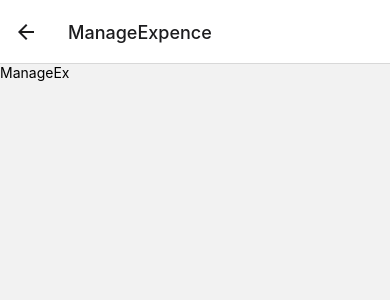
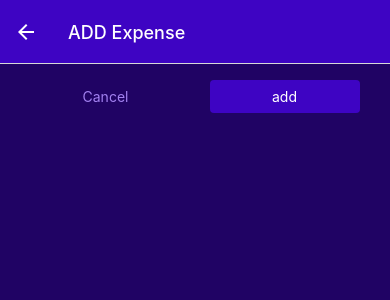
Before and after one commit to Niket47/Alpha, a React Native app: screen /ManageExpence in a window 390 px wide. Shown: the top 300 px of the page. Built offline with nearby package versions, Linux system fonts and the light colour scheme.

Commit message:
some changes with start redux

```diff
--- /dev/null
+++ b/Expense-App/Components/CxButton.js
@@ -0,0 +1,41 @@
+import { View, Text, Pressable, StyleSheet } from 'react-native';
+import React from 'react';
+import { GlobalStyles } from '../constants/Styles';
+
+const CxButton = ({ onbtnpress, children, mode, style }) => {
+  return (
+    <View style={style}>
+      <Pressable onPress={onbtnpress}>
+        <View style={[styles.button, mode === 'flat' && styles.flat]}>
+          <Text style={[styles.buttonText, mode === 'flat' && styles.flatText]}>
+            {children}
+          </Text>
+        </View>
+      </Pressable>
+    </View>
+  );
+};
+
+export default CxButton;
+const styles = StyleSheet.create({
+  button: {
+    borderRadius: 4,
+    padding: 8,
+    backgroundColor: GlobalStyles.colors.primary500,
+  },
+  flat: {
+    backgroundColor: 'transparant',
+  },
+  buttonText: {
+    color: '#FFF',
+    textAlign: 'center',
+  },
+  flatText: {
+    color: GlobalStyles.colors.primary200,
+  },
+  pressed: {
+    opacity: 0.75,
+    backgroundColor: GlobalStyles.colors.primary100,
+    borderRadius: 4,
+  },
+});
--- a/Expense-App/Components/ExpenseItems.js
+++ b/Expense-App/Components/ExpenseItems.js
@@ -4,12 +4,15 @@ import { GlobalStyles } from '../constants/Styles';
 import DateFormate from './DateFormate';
 import { useNavigation } from '@react-navigation/native';
 
-const ExpenseItems = ({ description, date, amount }) => {
+const ExpenseItems = ({ id, description, date, amount }) => {
   const navigation = useNavigation();
 
   const expensepresshandler = () => {
     // navigation.navigate('ManageExpense');
-    navigation.navigate('ManageExpence', { screen: 'ManageExpence' });
+    navigation.navigate('ManageExpence', {
+      screen: 'ManageExpence',
+      expenseId: id,
+    });
   };
 
   return (
--- a/Expense-App/Main.js
+++ b/Expense-App/Main.js
@@ -62,7 +62,13 @@ const Main = () => {
     <>
       <StatusBar />
       <NavigationContainer>
-        <Stack.Navigator>
+        <Stack.Navigator
+          screenOptions={{
+            headerStyle: { backgroundColor: GlobalStyles.colors.primary500 },
+            headerTintColor: '#fff',
+            tabBarStyle: { backgroundColor: GlobalStyles.colors.primary500 },
+            tabBarActiveTintColor: GlobalStyles.colors.accent500,
+          }}>
           <Stack.Screen
             name="ExpenceOverview"
             component={ExpenceOverview}
@@ -72,7 +78,11 @@ const Main = () => {
           />
 
           {/* <Stack.Screen name="ManageExpence" component={ManageExpenses} /> */}
-          <Stack.Screen name="ManageExpence" component={ManageExpense} />
+          <Stack.Screen
+            name="ManageExpence"
+            component={ManageExpense}
+            options={{ presentation: 'modal' }}
+          />
         </Stack.Navigator>
       </NavigationContainer>
     </>
--- a/Expense-App/Screens/ManageExpense.js
+++ b/Expense-App/Screens/ManageExpense.js
@@ -1,12 +1,76 @@
-import { View, Text } from 'react-native';
-import React from 'react';
+import { View, Text, StyleSheet } from 'react-native';
+import React, { useLayoutEffect } from 'react';
+import IconBtn from '../Components/IconBtn';
+import { GlobalStyles } from '../constants/Styles';
+import CxButton from '../Components/CxButton';
 
-const ManageExpense = () => {
+const ManageExpense = ({ route, navigation }) => {
+  const editdexpenseid = route.params?.expenseId;
+  const isEditing = !!editdexpenseid;
+
+  useLayoutEffect(() => {
+    navigation.setOptions({
+      title: isEditing ? 'Edit Expense' : 'ADD Expense',
+    });
+  }, [navigation, isEditing]);
+
+  const ondeletehandler = () => {
+    navigation.goBack();
+  };
+  const cancelhandler = () => {
+    navigation.goBack();
+  };
+  const Confirmhandler = () => {
+    navigation.goBack();
+  };
   return (
-    <View>
-      <Text>ManageEx</Text>
+    <View style={styles.container}>
+      <View style={styles.buttons}>
+        <CxButton
+          style={styles.CxButton}
+          mode="flat"
+          onbtnpress={cancelhandler}>
+          Cancel
+        </CxButton>
+        <CxButton style={styles.CxButton} onbtnpress={Confirmhandler}>
+          {isEditing ? 'Update' : 'add'}
+        </CxButton>
+      </View>
+
+      {isEditing && (
+        <View style={styles.deletecon}>
+          <IconBtn
+            icon="trash"
+            color={GlobalStyles.colors.error500}
+            size={36}
+            onpress={ondeletehandler}
+          />
+        </View>
+      )}
     </View>
   );
 };
 
 export default ManageExpense;
+
+const styles = StyleSheet.create({
+  container: {
+    flex: 1,
+    padding: 16,
+    backgroundColor: GlobalStyles.colors.primary800,
+  },
+  buttons: {
+    flexDirection: 'row',
+    justifyContent: 'space-around',
+    alignItems: 'center',
+  },
+  deletecon: {
+    marginTop: 16,
+    paddingTop: 8,
+    borderWidth: 2,
+    borderColor: GlobalStyles.colors.primary200,
+  },
+  CxButton: {
+    minWidth: 150,
+  },
+});
```
Also changed, not shown: Expense-App/Redux/ExpesnseSlice.js (added, +19 -0 lines), Expense-App/Redux/Store.js (added, +10 -0 lines).
